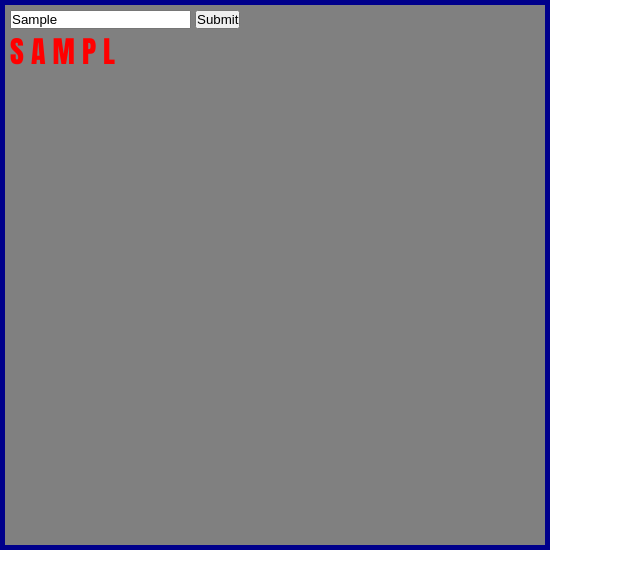
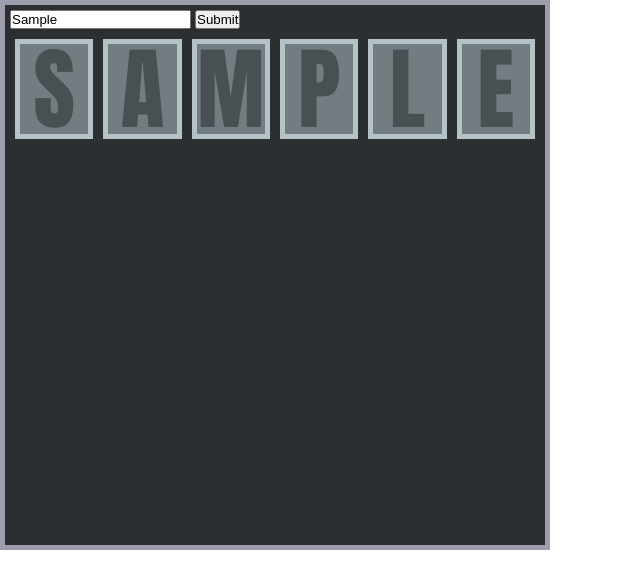
Before and after one commit to snwarren/Wordie, a plain HTML site: page index.html in a window 1280 px wide. Both pictures are taken after typing "Sample" into the empty fields and a click on the button "Submit". Shown: the whole page, without its empty margins (0-640 px from the left). Drawn offline with Linux system fonts and the light colour scheme.

Commit message:
v5_FIRST FULLY FUNCTIONAL!
Updated CSS, converted to flexbox.  Moved uppercase to top of function. Fixed classnames and appending to gameboard.

```diff
--- a/index.html
+++ b/index.html
@@ -19,13 +19,7 @@
             required>
         <button id="submit" onclick="checkWord();">Submit</button>
         <br>
-        <p id="answer">
-            <span id="guessLetter0" class="wrong"></span>
-            <span id="guessLetter1" class="wrong"></span>
-            <span id="guessLetter2" class="wrong"></span>
-            <span id="guessLetter3" class="wrong"></span>
-            <span id="guessLetter4" class="wrong"></span>
-        </p>
+
     </div>
 
 
--- a/script.js
+++ b/script.js
@@ -1,8 +1,8 @@
 
 
 //random keyword generator
-let wordDict = ['apple','heron','barge','trees','mouse','count']
-let rand = Math.floor(Math.random()*4);
+let wordDict = ['APPLE','HERON','BARGE','TREES','MOUSE','COUNT']
+let rand = Math.floor(Math.random()*6);
 let keyWord = wordDict[rand];
 //creates array of keyword letters to compare to guess
 let keyWordParse = keyWord.split("");
@@ -14,28 +14,36 @@ console.log(keyWord);
 function checkWord (){
     //stores user input
     let wordInput = document.getElementById("word").value;
+    const gameBoard = document.getElementById("gameboard");
 
+    //creates new answerbox each time a word is submitted
+    const answerBox = document.createElement("div");
+    answerBox.className = "answerBox"
+
+    wordInput = wordInput.toUpperCase();
     //creates array of input word letters
-    inputParse = wordInput.split("");
+    let inputParse = wordInput.split("");
 
     //compares input and keyword
     for (let i=0; i<inputParse.length; i++) {
-        let guessIndex = "guessLetter" + i;
-        let letter = document.getElementById(guessIndex);
+
+        var newItem = document.createElement("span");
+        newItem.className = "letter";
         //assigns color
 
         if (inputParse[i] === keyWordParse[i]){
-            letter.className="right"
-        }
-        else {
+            newItem.className += " right";
+        } else {
 
             for (let j=0; j<keyWordParse.length; j++){
                 if (inputParse[i] === keyWordParse[j]) {
-                    letter.className="sorta"
+                    newItem.className += " sorta";
                 }
             }
         }
+        newItem.innerHTML = inputParse[i];
+        gameBoard.appendChild(answerBox);
+        answerBox.appendChild(newItem);
 
-        letter.innerHTML = inputParse[i].toUpperCase();
     }
 }
--- a/styles.css
+++ b/styles.css
@@ -5,31 +5,40 @@
 }
 
 #gameboard {
-    background-color: gray;
-    border: 5px solid darkblue;
+    background-color: #2b2f31;
+    border: 5px solid rgb(157, 157, 173);
     height: 550px;
     width: 550px;
     padding: 5px;
 }
 
-#answer {
-    font-size: 30px;
+.answerBox {
+    display: flex;
+    font-size: 90px;
     font-family: Impact, Haettenschweiler, 'Arial Narrow Bold', sans-serif;
+    color: #495054;
 }
 
-.wrong {
-    color: red;
+.letter {
+    display: inline-flex;
+    background-color:#737d81;
+    border: 5px solid #b5c2c7;
+    height: 100px;
+    width: 100px;
+    margin: 10px 5px 15px;
+    align-items: center;
+    justify-content:center;
 }
 
 .right {
-    color: lightgreen;
+    color: #62c066;
 }
 
 .sorta {
-    color: yellow;
+    color: #fdfd9a;
 }
 
-
+/* darkest: #495054, lightest: #e3e8ea*/
 
 /*
 .word-row {
```
